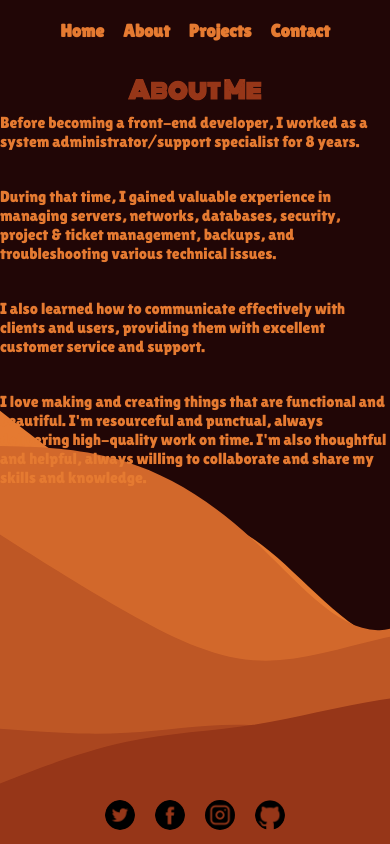
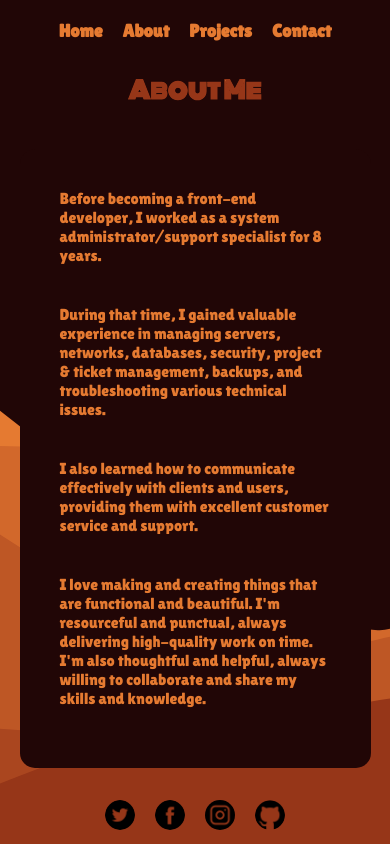
Before and after one commit to bjorgvinkodehode/portfolioXIII, a React (Vite) app: page /#/about in a window 390 px wide. Built offline with nearby package versions, Linux system fonts and the light colour scheme.

Commit message:
media querry

```diff
--- a/src/About.css
+++ b/src/About.css
@@ -12,3 +12,23 @@
   text-align: left;
   margin-bottom: 1rem;
 }
+
+@media (max-width: 991.98px) {
+  .about {
+    display: flex;
+    flex-direction: column;
+    align-items: center;
+    justify-content: center;
+    max-width: 90%;
+    margin: 0 auto;
+    padding: 2rem;
+    background-color: var(--clr-darkbrown);
+    border-radius: 15px;
+  }
+
+  .aboutText {
+    max-width: 700px;
+    text-align: left;
+    margin-bottom: 1rem;
+  }
+}
--- a/src/App.css
+++ b/src/App.css
@@ -1,5 +1,5 @@
 :root {
-  font-size: 18px;
+  font-size: 20px;
   font-weight: 200;
   font-family: "Lilita One", cursive;
   --clr-darkbrown: #210606;
@@ -39,7 +39,6 @@ body {
   background-size: cover;
   height: 100vh;
   width: 100%;
-  /* position: fixed; */
   bottom: 0;
 }
 
--- a/src/Contact.css
+++ b/src/Contact.css
@@ -29,12 +29,6 @@
   height: 200px;
 }
 
-.footer {
-  margin-top: 20px;
-  text-align: center;
-  color: var(--clr-darkbrown);
-}
-
 .contact-container {
   display: flex;
   flex-direction: column;
@@ -55,6 +49,7 @@
   cursor: pointer;
   transition: background-color 0.3s ease-in-out;
   margin-top: 20px;
+  margin-bottom: 40px;
 }
 
 .contactform input[type="submit"]:hover {
@@ -81,9 +76,8 @@
 
 @media screen and (max-width: 768px) {
   .contact-container {
-    width: 100%;
-    border-radius: 0;
-    height: 50vh;
+    width: 90%;
+    border-radius: 15px;
   }
 
   .contactform input[type="text"],
--- a/src/Contact.jsx
+++ b/src/Contact.jsx
@@ -32,7 +32,6 @@ function Contact() {
         </div>
       </form>
 
-      <footer className="footer">© 2023 Björgvin Bessi Kristinsson</footer>
     </div>
   );
 }
```
